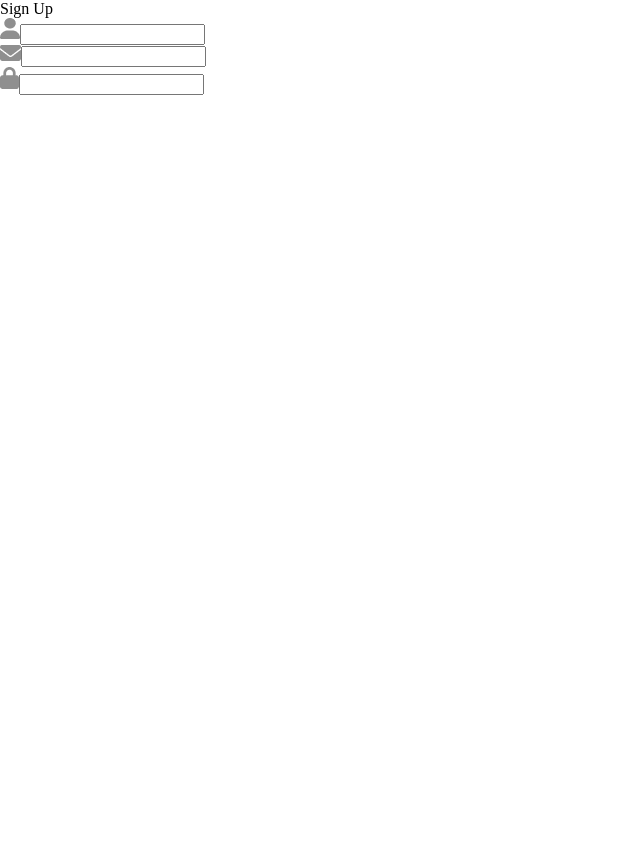
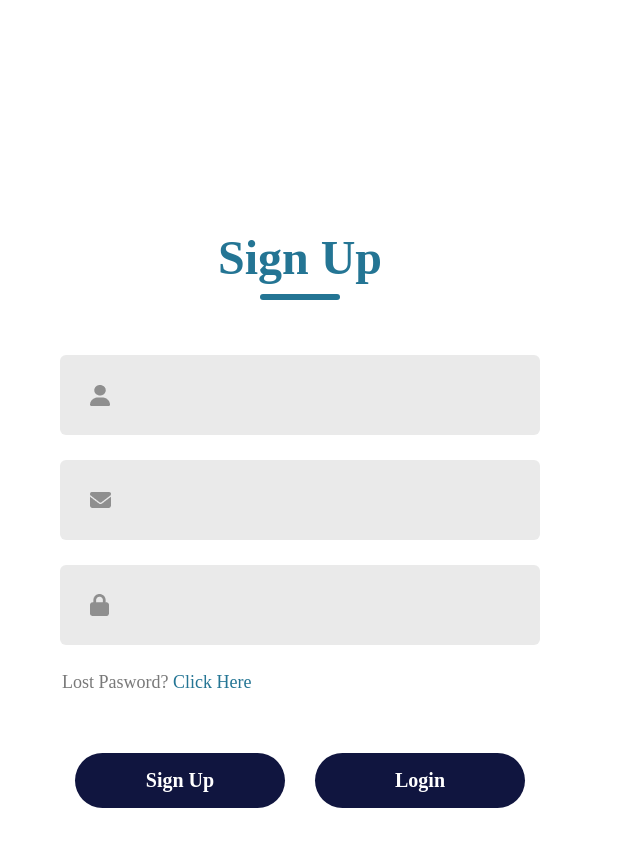
Before and after one commit to AsidyxTheHacker/react-sign-up, a React (Vite) app: page / in a window 1280 px wide. Shown: the top 846 px of the page, without its empty margins (0-640 px from the left). Before the commit the page ends 800 px from the top, so only its background shows below. Built offline with nearby package versions, Linux system fonts and the light colour scheme.

Commit message:
styled the login form

```diff
--- a/src/Components/LoginSignup/LoginSignup.css
+++ b/src/Components/LoginSignup/LoginSignup.css
@@ -0,0 +1,107 @@
+.container {
+    display: flex;
+    flex-direction: column;
+    width: 600px;
+    margin: auto;
+    margin: 200px 0 0 0;
+    background-color: white;
+    padding: 0 0 30px 0;
+}
+
+.header {
+    display: flex;
+    flex-direction: column;
+    align-items: center;
+    gap: 9px;
+    width: 100%;
+    margin: 30px 0 0 0;
+}
+
+.text {
+    color: #247594;
+    font-size: 48px;
+    font-weight: bold;
+}
+
+.underline {
+    width: 80px;
+    height: 6px;
+    background-color: #247594;
+    border-radius: 9px;
+}
+
+.input-container {
+    display: flex;
+    flex-direction: column;
+    margin: 55px 0 0 0;
+    gap: 25px;
+}
+
+.input {
+    display: flex;
+    align-items: center;
+    margin: auto;
+    width: 480px;
+    height: 80px;
+    background-color: #eaeaea;
+    border-radius: 6px;
+}
+
+.input img {
+    margin: 0 30px;
+}
+
+.input input {
+    height: 50px;
+    width: 400px;
+    background-color: transparent;
+    border: none;
+    outline: none;
+    color: #797979;
+    font-size: 20px;
+}
+
+.forgot-password {
+    padding: 0 0 0 62px;
+    margin: 27px 0 0 0;
+    color: #797979;
+    font-size: 18px;
+}
+
+.forgot-password span {
+    color:  #247594;
+    cursor: pointer;
+    transition: .2s ease;
+}
+
+.forgot-password span:hover {
+    text-decoration: underline;
+    letter-spacing: .2px;
+}
+
+.submit-container {
+    display: flex;
+    gap: 30px;
+    margin: 60px auto;
+}
+
+.submit {
+    display: flex;
+    align-items: center;
+    justify-content: center;
+    width: 210px;
+    height: 55px;
+    color: white;
+    background-color: #10153f;
+    border-radius: 50px;
+    font-size: 20px;
+    font-weight: bold;
+    cursor: pointer;
+    transition: .3s ease;
+}
+
+.submit:hover {
+    background-color: #262f7d;
+    box-shadow: #080b26 0 2px 0;
+    letter-spacing: .4px;
+}
--- a/src/Components/LoginSignup/LoginSignup.jsx
+++ b/src/Components/LoginSignup/LoginSignup.jsx
@@ -26,6 +26,11 @@ function LoginSignup() {
                     <input type="password" />
                 </div>
             </div>
+            <div className="forgot-password">Lost Pasword? <span>Click Here</span></div>
+            <div className="submit-container">
+                <div className="submit">Sign Up</div>
+                <div className="submit">Login</div>
+            </div>
         </div>
     );
 }
```
